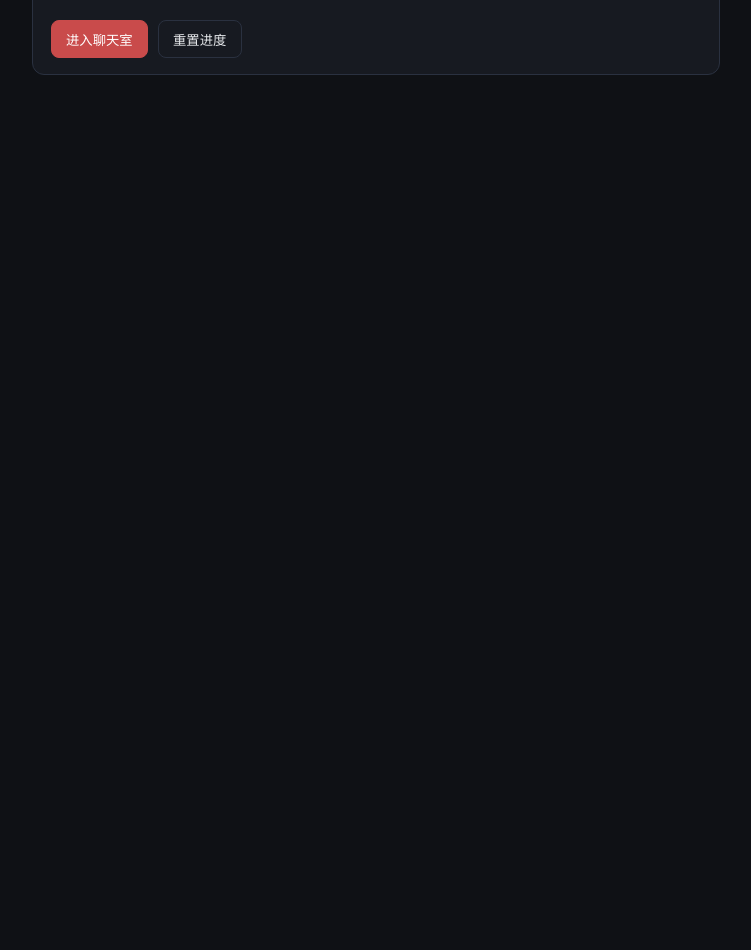
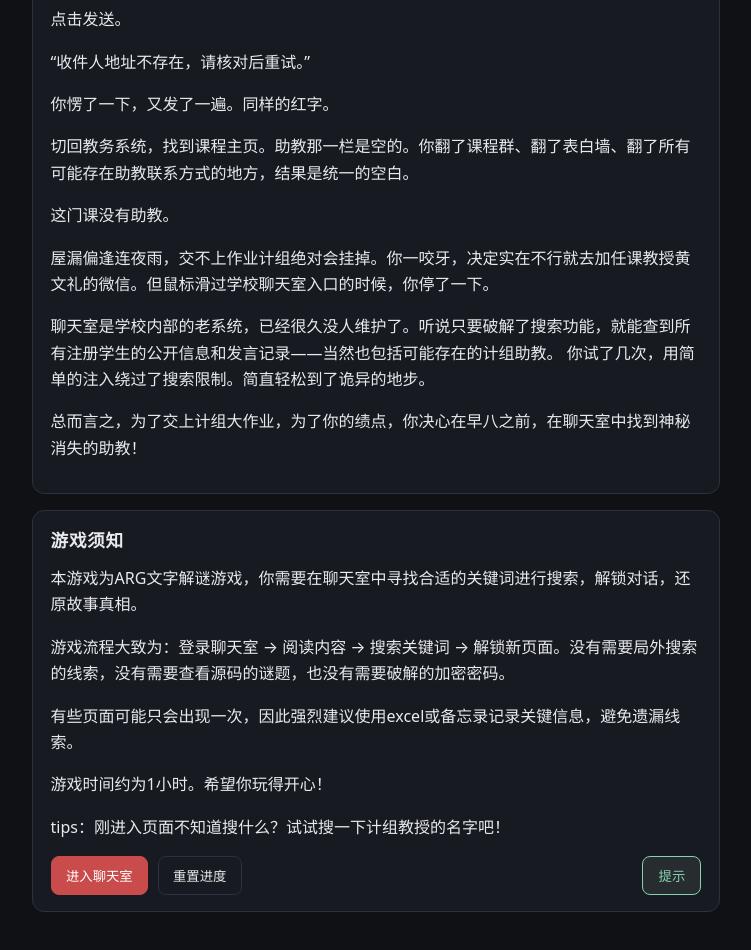
Before and after one commit to TaijinKyofushou/pheonixARG, a Vue app: page /node/0 in a window 1280 px wide. Shown: the part 220-1170 px from the top of the page, without its empty margins (264-1015 px from the left). Before the commit the page ends 800 px from the top, so only its background shows below. Built offline with nearby package versions, Linux system fonts and the light colour scheme; a web font is replaced by a local one.

Commit message:
删除使用首字母的调试逻辑；添加首页须知

```diff
--- a/src/components/chat/ChatBubbleThread.vue
+++ b/src/components/chat/ChatBubbleThread.vue
@@ -33,6 +33,7 @@ const prepared = computed(() =>
 function avatarLetter(speaker: string): string {
   const s = speaker.trim()
   if (!s) return '?'
+  if (s === '文件传输助手') return '传'
   return s.replace(/？/g, '?').slice(0, 1).toUpperCase()
 }
 
@@ -217,6 +218,9 @@ watch(
 .avatar--deposit {
   background: #d4c4a8;
 }
+.avatar--fileTransfer {
+  background: #c9dfd6;
+}
 .avatar--other {
   background: #e8e8e8;
 }
@@ -277,6 +281,9 @@ watch(
 .bubble--deposit {
   background: #e8ddcf;
 }
+.bubble--fileTransfer {
+  background: #e1f0ea;
+}
 .bubble--other {
   background: #f4f4f4
 }
--- a/src/content/storyNodes.ts
+++ b/src/content/storyNodes.ts
@@ -85,7 +85,7 @@ Bell：？`,
     id: 8,
     role: 'fullPage',
     kind: 'chatRoom',
-    timeline: '2026年2月28日',
+    timeline: '',
   },
   10: {
     id: 10,
@@ -1023,7 +1023,7 @@ Bell： 说不上来`,
             content: `Bell：[[🌐幻觉的症状学特征、精神病理学分类、发生机制及临床意义]]
             Bell：[[🌐全身突然起烧灼感要警惕|百度健康·医学科普]]
             Bell：[[🌐感觉发烧但是体温正常浑身难受-120问医生]]
-            Bell：[[北京预约挂号统一平台官网入口 - 北京本地宝]]`,
+            Bell：[[🚪北京预约挂号统一平台官网入口 - 北京本地宝]]`,
           },
           {
             timeline: '2026年2月11日',
--- a/src/views/ChatRoomView.vue
+++ b/src/views/ChatRoomView.vue
@@ -92,6 +92,15 @@ const paneHead = computed(() => {
   if (panel.value === 'main') return `主频道`
   return contacts.value.find((c) => c.id === panel.value)?.label ?? '私聊'
 })
+
+function isFileTransferContact(id: string, label: string): boolean {
+  return id === 'fileTransfer' || label === '文件传输助手'
+}
+
+function contactAvatarText(id: string, label: string): string {
+  if (isFileTransferContact(id, label)) return '传'
+  return label.slice(0, 1)
+}
 </script>
 
 <template>
@@ -119,8 +128,14 @@ const paneHead = computed(() => {
         :class="{ active: panel === c.id }"
         @click="selectContact(c.id)"
       >
-        <div class="contact-av" :class="{ on: panel === c.id }">
-          {{ c.label.slice(0, 1) }}
+        <div
+          class="contact-av"
+          :class="{
+            on: panel === c.id,
+            'contact-av--file-transfer': isFileTransferContact(c.id, c.label),
+          }"
+        >
+          {{ contactAvatarText(c.id, c.label) }}
         </div>
         <div class="contact-meta">
           <span class="contact-name">{{ c.label }}</span>
@@ -187,6 +202,10 @@ const paneHead = computed(() => {
   background: rgba(255, 255, 255, 0.25);
   color: #fff;
 }
+.contact-av--file-transfer {
+  background: #c9dfd6;
+  color: #1e4f3d;
+}
 .contact-meta {
   min-width: 0;
 }
--- a/src/views/HomeView.vue
+++ b/src/views/HomeView.vue
@@ -1,9 +1,11 @@
 <script setup lang="ts">
+import { ref } from 'vue'
 import { useRouter } from 'vue-router'
 import { useGameStore } from '@/stores/game'
 
 const router = useRouter()
 const game = useGameStore()
+const showTipsModal = ref(false)
 
 function start() {
   router.push('/node/1')
@@ -12,24 +14,86 @@ function start() {
 function reset() {
   if (confirm('确定清空本地进度？')) game.resetProgress()
 }
+
+function openTips() {
+  showTipsModal.value = true
+}
+
+function closeTips() {
+  showTipsModal.value = false
+}
 </script>
 
 <template>
   <div class="wrap">
     <header class="hero">
-      <h1 class="title">凤凰还愿</h1>
-      <p class="sub">关键词搜索 · 账号登录 · 静态解密 AVG</p>
+      <h1 class="title">北京市某高校大学生失踪事件</h1>
+      <!-- <p class="sub">Author: 青天浩渺白日灼灼</p> -->
     </header>
+
     <section class="card">
       <p class="p">
-        游戏须知：你扮演一名大学生，为提交计组作业而寻找助教与教授联系方式，误入一段被截获的聊天记录。通过搜索关键词、登录账号与点击链接，拼合 A、B、C、D
-        四人的因果循环。
+        你在DDL前四个小时敲完了计组大作业的最后一行注释。
       </p>
+      <p class="p">
+        屏幕右下角的时间显示03:47，寝室里只有笔记本的风扇声在嗡嗡作响。你把压缩包拖进邮箱，在收件人那一栏敲下“deposit@stu.edu.cn”——这是开学时教务系统里写的助教邮箱。
+      </p>
+      <p class="p">
+        点击发送。
+      </p>
+      <p class="p">
+        “收件人地址不存在，请核对后重试。”
+      </p>
+      <p class="p">
+        你愣了一下，又发了一遍。同样的红字。
+      </p>
+      <p class="p">
+        切回教务系统，找到课程主页。助教那一栏是空的。你翻了课程群、翻了表白墙、翻了所有可能存在助教联系方式的地方，结果是统一的空白。
+      </p>
+      <p class="p">
+        这门课没有助教。
+      </p>
+      <p class="p">
+        屋漏偏逢连夜雨，交不上作业计组绝对会挂掉。你一咬牙，决定实在不行就去加任课教授黄文礼的微信。但鼠标滑过学校聊天室入口的时候，你停了一下。
+      </p>
+      <p class="p">
+        聊天室是学校内部的老系统，已经很久没人维护了。听说只要破解了搜索功能，就能查到所有注册学生的公开信息和发言记录——当然也包括可能存在的计组助教。
+        你试了几次，用简单的注入绕过了搜索限制。简直轻松到了诡异的地步。
+      </p>
+      <p class="p">总而言之，为了交上计组大作业，为了你的绩点，你决心在早八之前，在聊天室中找到神秘消失的助教！</p>
+    </section>
+
+    <section class="card">
+      <h2 class="section-title">游戏须知</h2>
+      <p class="p">
+        本游戏为ARG文字解谜游戏，你需要在聊天室中寻找合适的关键词进行搜索，解锁对话，还原故事真相。
+      </p>
+      <p class="p">
+        游戏流程大致为：登录聊天室 → 阅读内容 → 搜索关键词 → 解锁新页面。没有需要局外搜索的线索，没有需要查看源码的谜题，也没有需要破解的加密密码。
+      </p>
+      <p class="p">
+        有些页面可能只会出现一次，因此强烈建议使用excel或备忘录记录关键信息，避免遗漏线索。
+      </p>
+      <p class="p">游戏时间约为1小时。希望你玩得开心！</p>
+      <p class="p">tips：刚进入页面不知道搜什么？试试搜一下计组教授的名字吧！</p>
       <div class="actions">
-        <button type="button" class="primary" @click="start">进入聊天室</button>
-        <button type="button" class="ghost" @click="reset">重置进度</button>
+        <div class="actions-left">
+          <button type="button" class="primary" @click="start">进入聊天室</button>
+          <button type="button" class="ghost" @click="reset">重置进度</button>
+        </div>
+        <button type="button" class="tips-btn" @click="openTips">提示</button>
       </div>
     </section>
+
+    <div v-if="showTipsModal" class="tips-mask" @click.self="closeTips">
+      <section class="tips-modal">
+        <header class="tips-head">
+          <h2 class="section-title">提示</h2>
+          <button type="button" class="ghost" @click="closeTips">关闭</button>
+        </header>
+        <div class="tips-body"></div>
+      </section>
+    </div>
   </div>
 </template>
 
@@ -56,12 +120,24 @@ function reset() {
   border-radius: 12px;
   padding: 1rem 1.1rem;
   background: var(--color-panel);
+  margin-bottom: 1rem;
+}
+.section-title {
+  margin: 0 0 0.8rem;
+  font-size: 1.1rem;
+  letter-spacing: 0.04em;
 }
 .p {
   line-height: 1.65;
   margin: 0 0 1rem;
 }
 .actions {
+  display: flex;
+  flex-wrap: wrap;
+  align-items: center;
+  gap: 0.8rem;
+}
+.actions-left {
   display: flex;
   flex-wrap: wrap;
   gap: 0.6rem;
@@ -82,4 +158,43 @@ function reset() {
   color: inherit;
   cursor: pointer;
 }
+.tips-btn {
+  margin-left: auto;
+  padding: 0.55rem 0.95rem;
+  border-radius: 8px;
+  border: 1px solid #86d1af;
+  background: rgb(39, 44, 49);
+  color: #86d1af;;
+  cursor: pointer;
+}
+.tips-btn:hover {
+  border-color: #64b98f;
+  background: rgb(32, 36, 41);
+}
+.tips-mask {
+  position: fixed;
+  inset: 0;
+  display: grid;
+  place-items: center;
+  padding: 1rem;
+}
+.tips-modal {
+  width: min(720px, 100%);
+  border: 1px solid var(--color-border);
+  border-radius: 12px;
+  padding: 1rem 1.1rem;
+  background: var(--color-panel);
+}
+.tips-head {
+  display: flex;
+  align-items: center;
+  justify-content: space-between;
+  gap: 0.6rem;
+}
+.tips-body {
+  min-height: 180px;
+  border: 1px dashed var(--color-border);
+  border-radius: 8px;
+  margin-top: 0.8rem;
+}
 </style>
--- a/src/views/InitialChatView.vue
+++ b/src/views/InitialChatView.vue
@@ -83,6 +83,15 @@ const paneHead = computed(() => {
   return contacts.value.find((c) => c.id === selectedContactId.value)?.label ?? '私聊'
 })
 
+function isFileTransferContact(id: string, label: string): boolean {
+  return id === 'fileTransfer' || label === '文件传输助手'
+}
+
+function contactAvatarText(id: string, label: string): string {
+  if (isFileTransferContact(id, label)) return '传'
+  return label.slice(0, 1)
+}
+
 function onSearch(kw: string) {
   const ok = game.tryChatKeywordSearch(kw)
   if (ok) {
@@ -151,9 +160,12 @@ function selectContact(id: string) {
       >
         <div
           class="contact-av"
-          :class="{ on: selectedContactId === c.id }"
+          :class="{
+            on: selectedContactId === c.id,
+            'contact-av--file-transfer': isFileTransferContact(c.id, c.label),
+          }"
         >
-          {{ c.label.slice(0, 1) }}
+          {{ contactAvatarText(c.id, c.label) }}
         </div>
         <div class="contact-meta">
           <span class="contact-name">{{ c.label }}</span>
@@ -238,6 +250,10 @@ function selectContact(id: string) {
   background: rgba(255, 255, 255, 0.25);
   color: #fff;
 }
+.contact-av--file-transfer {
+  background: #c9dfd6;
+  color: #1e4f3d;
+}
 .contact-meta {
   min-width: 0;
   display: flex;
--- a/src/views/MedicalRecordView.vue
+++ b/src/views/MedicalRecordView.vue
@@ -31,6 +31,19 @@ onMounted(() => {
 })
 
 function back() {
+  const lastPath = window.history.state?.back
+  if (lastPath === '/node/19') {
+    router.push('/node/19')
+    return
+  }
+  if (lastPath === '/node/23') {
+    router.push('/node/23')
+    return
+  }
+  if (lastPath === '/node/1') {
+    router.push('/node/1')
+    return
+  }
   router.push('/node/1')
 }
 </script>
--- a/src/views/VoiceTranscriptView.vue
+++ b/src/views/VoiceTranscriptView.vue
@@ -81,7 +81,7 @@ const audioFiles = ref<AudioFile[]>([
   {
     id: 1,
     name: '2026年3月27日 下午4点31分.wav',
-    duration: '00:08:16.355',
+    duration: '00:23:16.355',
     status: 'pending',
     result: ''
   }
```
Also changed, not shown: src/stores/game.ts (+9 -9 lines), src/utils/chatParse.ts (+8 -8 lines), src/views/LoginChatView.vue (+7 -6 lines).
